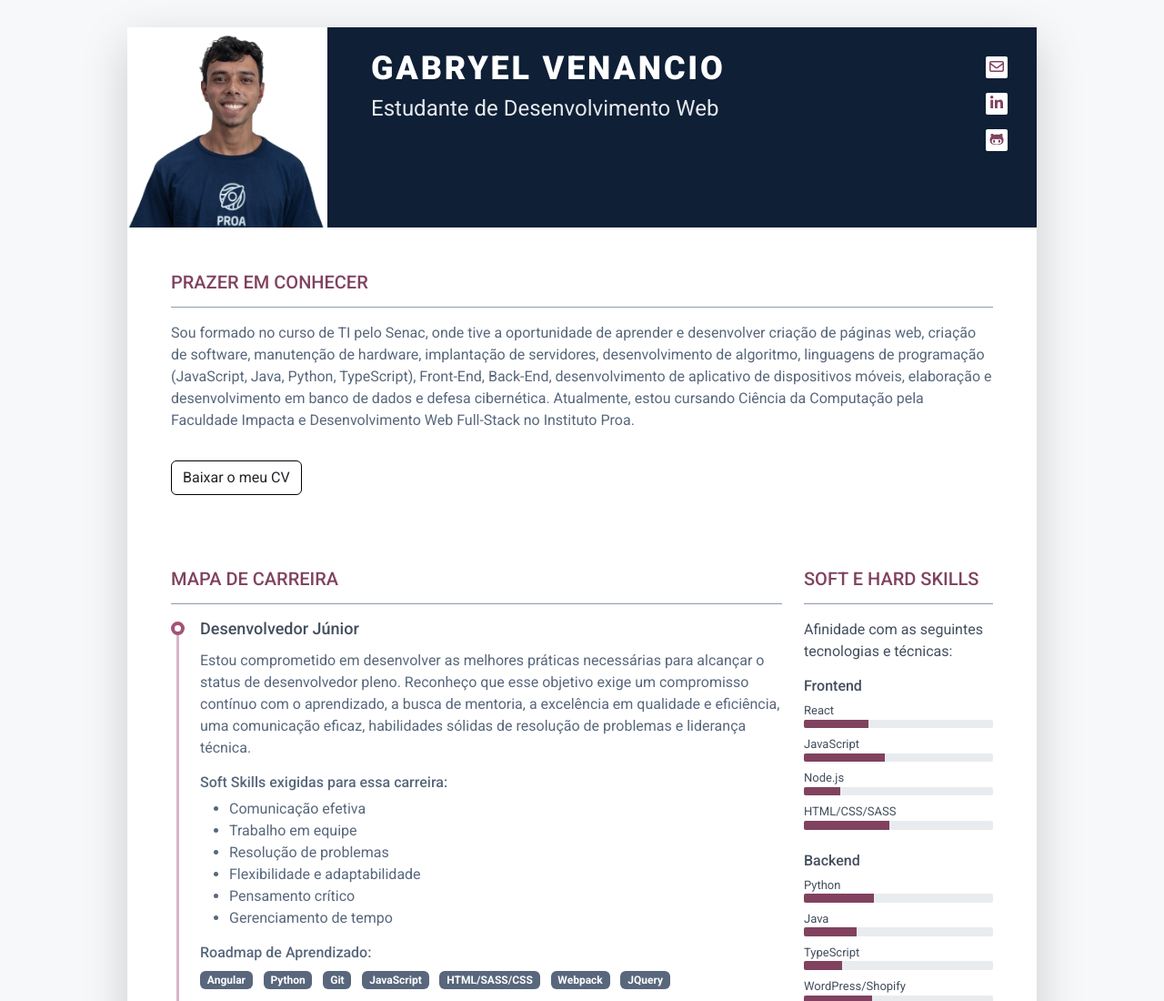
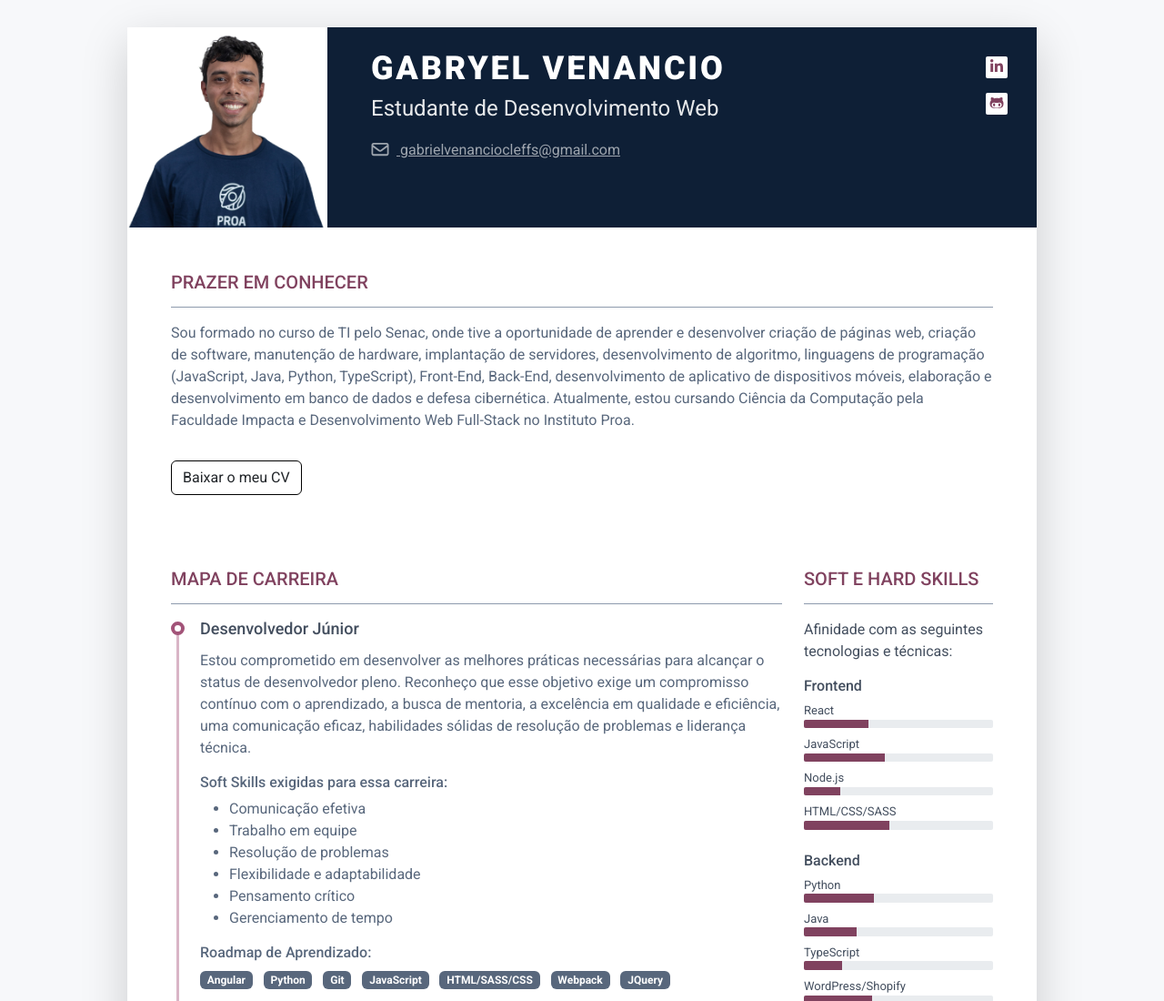
Before and after one commit to GabryelVenancio/Mapa, a plain HTML site: page index.html in a window 1280 px wide. Shown: the top 1100 px of the page at 91% size. Drawn offline with Linux system fonts and the light colour scheme; files that its build step writes are made by us from their sources.

Commit message:
Add files via upload

```diff
--- a/index.html
+++ b/index.html
@@ -59,16 +59,16 @@
 								<h1 class="name mt-0 mb-1 text-white text-uppercase text-uppercase">Gabryel Venancio
 								</h1>
 								<div class="title mb-3">Estudante de Desenvolvimento Web</div>
+								<ul class="list-unstyled">
+									<li class="mb-3">
+										<a class="text-link" href="">
+											<span class="fa-container text-center me-2">
+												<i class="far fa-envelope fa-fw me-2" data-fa-transform="grow-3"></i>
+												gabrielvenanciocleffs@gmail.com
+										</a>
 							</div>
 							<div class="secondary-info col-auto mt-2">
 								<ul class="resume-social list-unstyled">
-									<li class="mb-3">
-										<a class="" href="mailto:gabrielvenanciocleffs@gmail.com"
-											title="Ir para o E-mail" target="_blank"/>
-											<span class="fa-container text-center me-2">
-												<i class="far fa-envelope fa-fw"></i>
-										</a>
-									</li>
 									<li class="mb-3">
 										<a class="" href="https://www.linkedin.com/in/gabryel-venancio/"
 											title="Ir para linkedin" target="_blank">
@@ -105,7 +105,7 @@
 
 						<!-- Altere o link para um PDF do seu Curriculo -->
 						<a class="btn"
-							href="https://api35w.ilovepdf.com/v1/download/wbm6bp6qfkgx2pdc11j83Apkb81jzqAc950nj5g6v5tbdbx69mvjc4ff4393gkcm4v33kndj90tyAy4jqvkcf749A6nhc0A5663Azkg8smx67j0msrwfg2d28ptgc7kh18mqsfxzvsr8nys0c00dn642gb5ywrkb1mxt21th33p603xjrfj1">Baixar
+							href="https://files.smallpdf.com/v2/files/5fd813dc3d285640459a601c497467fd.docx?ff=true&name=CV%20Proa%20-%20Gabryel%20V%20C%20Nascimento%20(1)%20(4).docx">Baixar
 							o meu CV</a>
 					</div>
 				</section>
@@ -317,21 +317,29 @@
 												Roadmap de Aprendizado:</h4>
 											<ul class="list-inline">
 												<li class="list-inline-item"><span
-														class="badge bg-secondary badge-pill">Conhecimento em Tecnologias Emergentes</span></li>
+														class="badge bg-secondary badge-pill">Conhecimento em
+														Tecnologias Emergentes</span></li>
 												<li class="list-inline-item"><span
-														class="badge bg-secondary badge-pill">Segurança da informação</span></li>
+														class="badge bg-secondary badge-pill">Segurança da
+														informação</span></li>
 												<li class="list-inline-item"><span
-														class="badge bg-secondary badge-pill">Gestão e análise de dados</span></li>
+														class="badge bg-secondary badge-pill">Gestão e análise de
+														dados</span></li>
 												<li class="list-inline-item"><span
-														class="badge bg-secondary badge-pill">Arquitetura de sistemas</span></li>
+														class="badge bg-secondary badge-pill">Arquitetura de
+														sistemas</span></li>
 												<li class="list-inline-item"><span
-														class="badge bg-secondary badge-pill">Gestão de Infraestrutura de TI</span></li>
+														class="badge bg-secondary badge-pill">Gestão de Infraestrutura
+														de TI</span></li>
 												<li class="list-inline-item"><span
-														class="badge bg-secondary badge-pill">Estretégia de Tecnologia</span></li>
+														class="badge bg-secondary badge-pill">Estretégia de
+														Tecnologia</span></li>
 												<li class="list-inline-item"><span
-														class="badge bg-secondary badge-pill">Gestão de pessoas e recursos</span></li>
+														class="badge bg-secondary badge-pill">Gestão de pessoas e
+														recursos</span></li>
 												<li class="list-inline-item"><span
-														class="badge bg-secondary badge-pill">Gestão de projetos e processos</span></li>
+														class="badge bg-secondary badge-pill">Gestão de projetos e
+														processos</span></li>
 											</ul>
 										</div>
 									</article>
```
